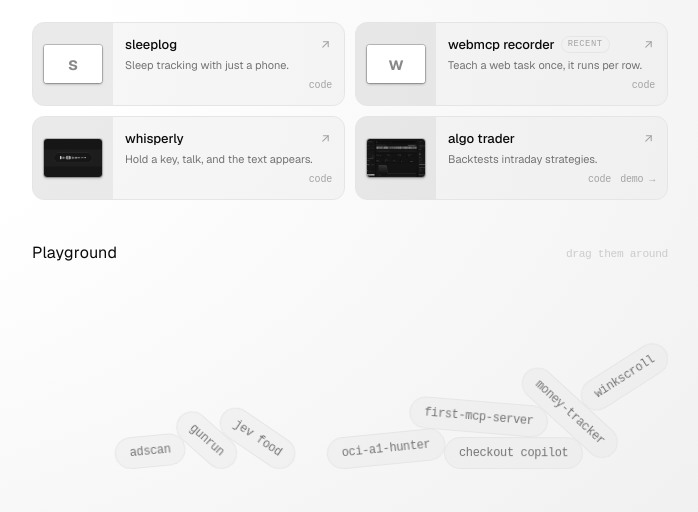
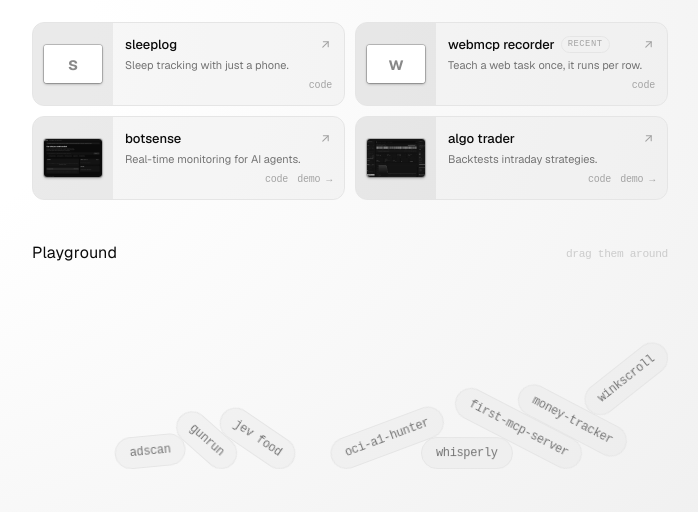
Before and after one commit to kuldeeepy/Portfolio, a React (Vite) app: page / in a window 1280 px wide. Shown: the part 915-1427 px from the top of the page, without its empty margins (290-988 px from the left). Built offline with nearby package versions, Linux system fonts and the light colour scheme; no server answers.

Commit message:
Replace whisperly with botsense in projects; move whisperly and checkout copilot to playground

```diff
--- a/src/data.js
+++ b/src/data.js
@@ -1,7 +1,6 @@
 import kimLogo from "./assets/kim-logo.jpg";
 import shotAlgo from "./assets/shots/algo-trader.webp";
-// The pill as it actually looks mid-sentence, padded onto its own background
-// so the tiny browser frame does not crop it to a sliver.
+import shotCheckout from "./assets/shots/checkout-copilot.webp";
 import shotWhisperly from "./assets/shots/whisperly.png";
 
 // Overridable from Vercel so a new resume upload needs no code change.
@@ -46,11 +45,12 @@ export const projects = [
     code: "https://github.com/kuldeeepy/webmcp-recorder",
   },
   {
-    name: "whisperly",
+    name: "botsense",
     frame: "browser",
-    shot: shotWhisperly,
-    short: "Hold a key, talk, and the text appears.",
-    code: "https://github.com/kuldeeepy/whisperly",
+    shot: shotCheckout,
+    short: "Real-time monitoring for AI agents.",
+    code: "https://github.com/kuldeeepy/botsense",
+    demo: "https://botsense.vercel.app",
   },
   {
     name: "algo trader",
@@ -65,8 +65,8 @@ export const projects = [
 // Smaller things. These get thrown into the physics canvas — drag them around.
 // Live demo where one exists, repo otherwise.
 export const playground = [
-  { name: "checkout copilot", url: "https://checkout-copilot.vercel.app" },
   // Demo rather than repo: this one is still private.
+  { name: "whisperly",           url: "https://github.com/kuldeeepy/whisperly" },
   { name: "adscan",           url: "https://adscan-beta.vercel.app" },
   { name: "oci-a1-hunter",    url: "https://github.com/kuldeeepy/oci-a1-hunter" },
   { name: "first-mcp-server", url: "https://github.com/kuldeeepy/first-mcp-server" },
```
